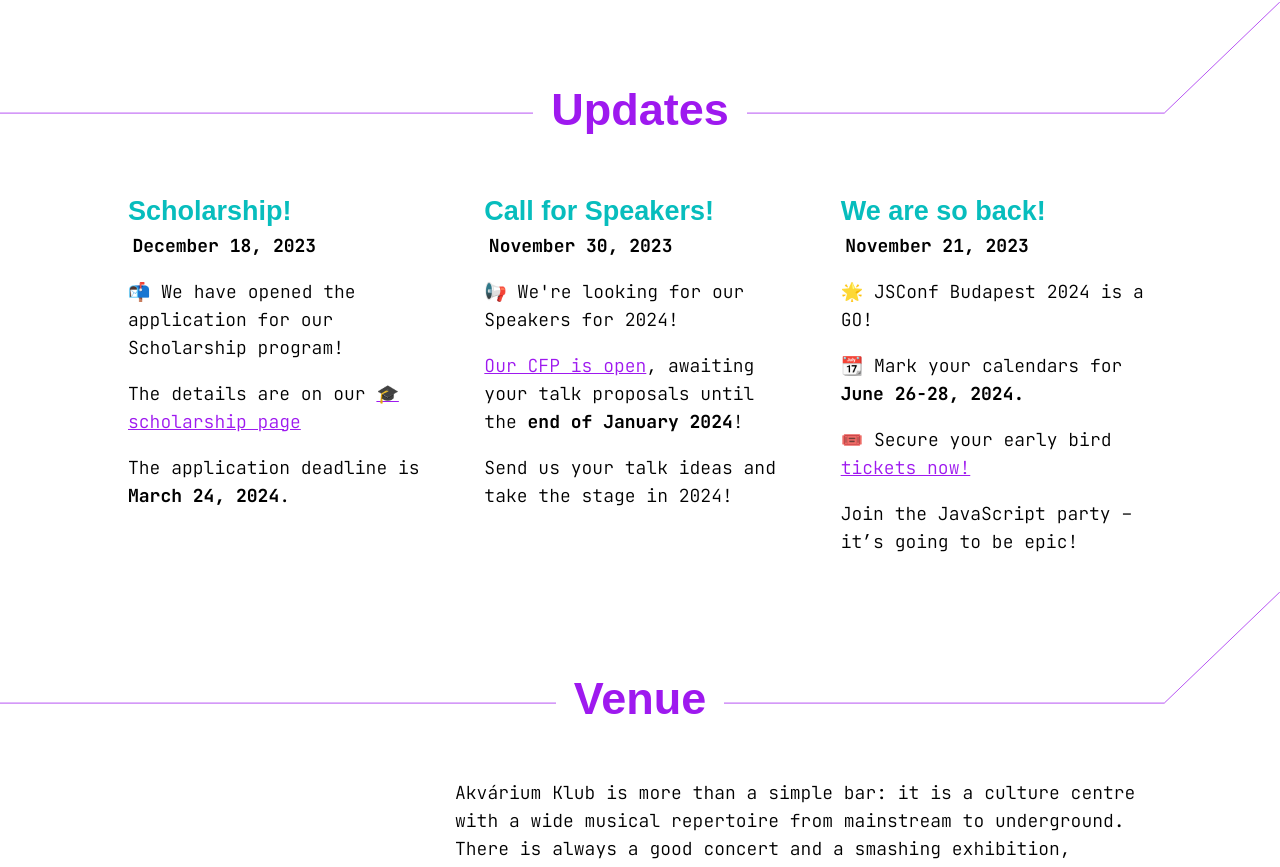
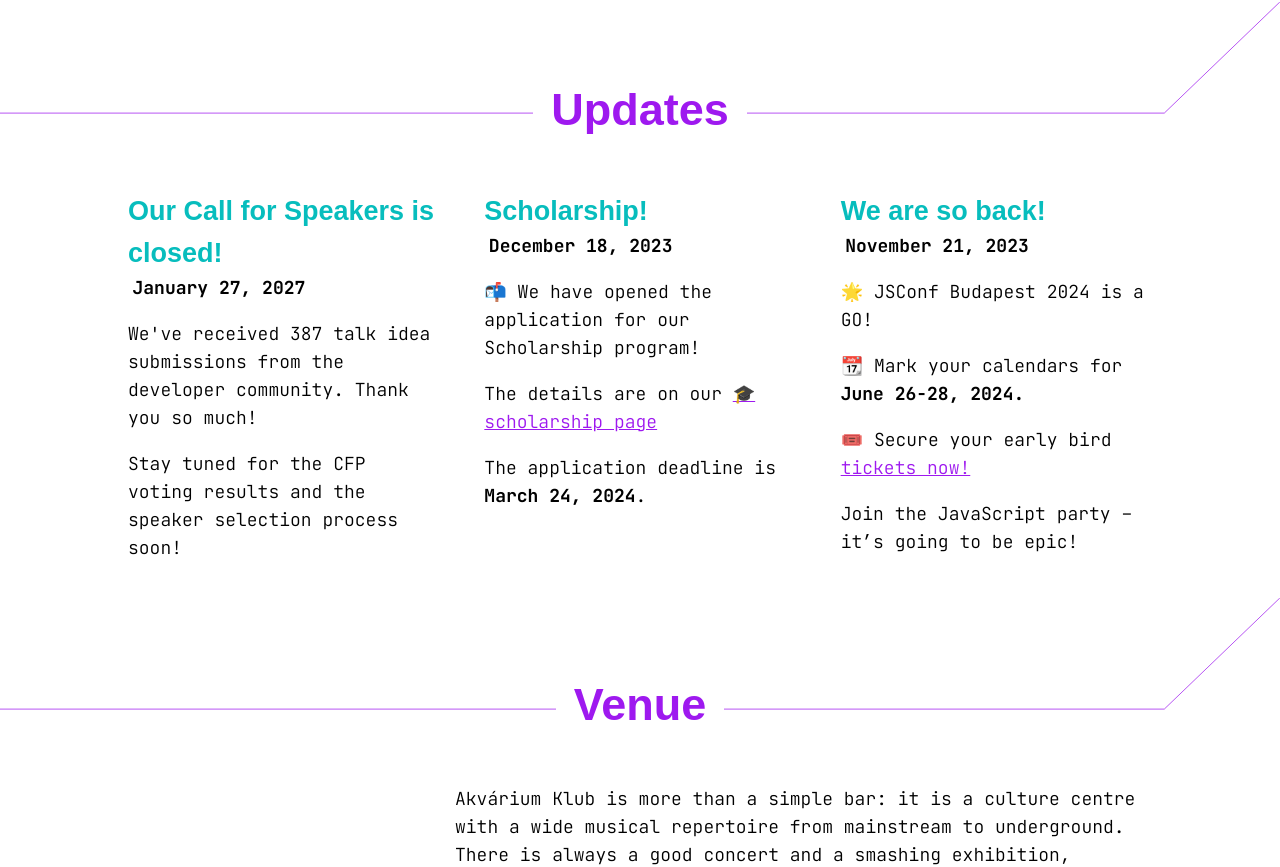
Before and after one commit to JSConfBp/2024.jsconfbp.com, a Next.js app: page / in a window 1280 px wide. Shown: the part 1241-2108 px from the top of the page. Built offline with nearby package versions, Linux system fonts and the light colour scheme; grey boxes are pictures that could not be loaded; a web font is replaced by a local one.

Commit message:
updates related to closing the CFPs

```diff
--- a/pages/index.tsx
+++ b/pages/index.tsx
@@ -27,6 +27,18 @@ function Home() {
         </Divider>
 
         <div className="col md-row gap-2p5 mb-2">
+
+         <div className='col'>
+            <h2 className='mt-0'>Our Call for Speakers is closed!</h2>
+            <h4 className='mt-n2 ml-0p25'>January 27, 2027</h4>
+            <p>
+              We've received 387 talk idea submissions from the developer community. Thank you so much!
+            </p>
+            <p>
+              Stay tuned for the CFP voting results and the speaker selection process soon!
+            </p>
+          </div>
+
           <div className='col'>
             <h2 className='mt-0'>Scholarship!</h2>
             <h4 className='mt-n2 ml-0p25'>December 18, 2023</h4>
@@ -38,20 +50,6 @@ function Home() {
             </p>
             <p>
               The application deadline is <strong>March 24, 2024</strong>.
-            </p>
-          </div>
-
-          <div className='col'>
-            <h2 className='mt-0'>Call for Speakers!</h2>
-            <h4 className='mt-n2 ml-0p25'>November 30, 2023</h4>
-            <p>
-              📢  We're looking for our Speakers for 2024!
-            </p>
-            <p>
-              <Link href="/call-for-papers">Our CFP is open</Link>, awaiting your talk proposals until the <strong>end of January 2024</strong>!
-            </p>
-            <p>
-              Send us your talk ideas and take the stage in 2024!
             </p>
           </div>
 
--- a/ui/header.tsx
+++ b/ui/header.tsx
@@ -12,7 +12,7 @@ function MenuItems({ onClick = () => undefined, className = "", ...props }) {
   const menuItems = [
     { href: "/scholarship", title: "Scholarship" },
     { href: "/partners", title: "Partners" },
-    { href: "/call-for-papers", title: "Call for Papers", liClassName: styles.cfp },
+    { href: "https://ti.to/jsconf-bp/jsconf-budapest-2024", title: "Tickets", liClassName: styles.cfp },
     { href: "/about-us", title: "About Us" },
     { href: "/code-of-conduct", title: "Code of Conduct" },
   ]
```
